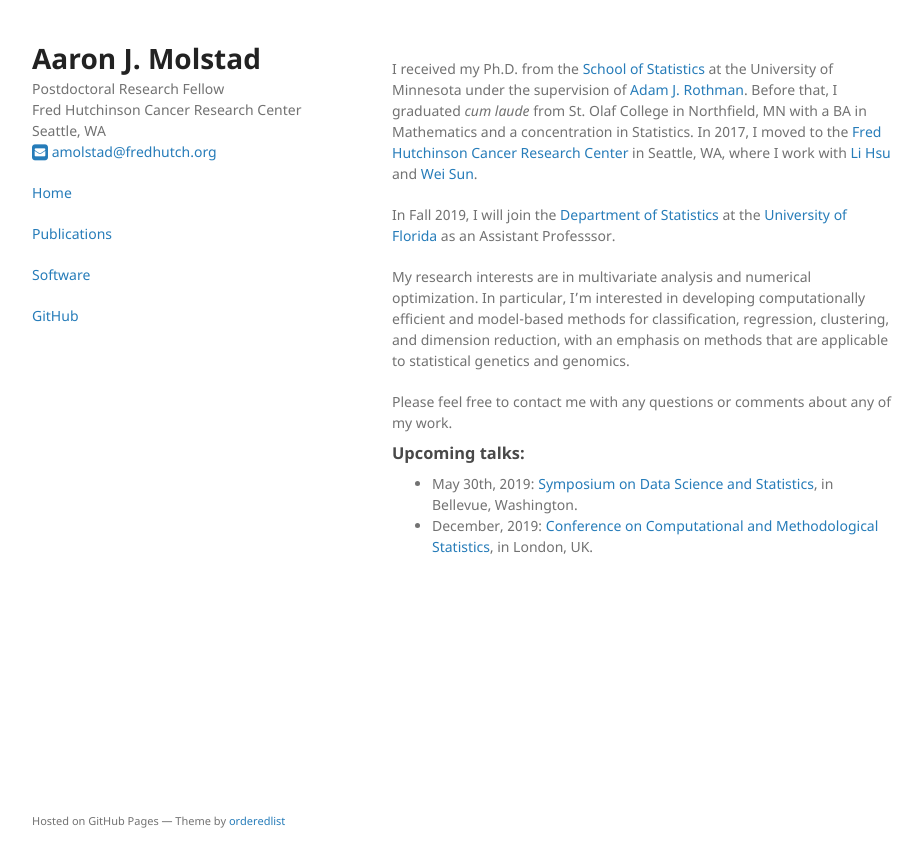
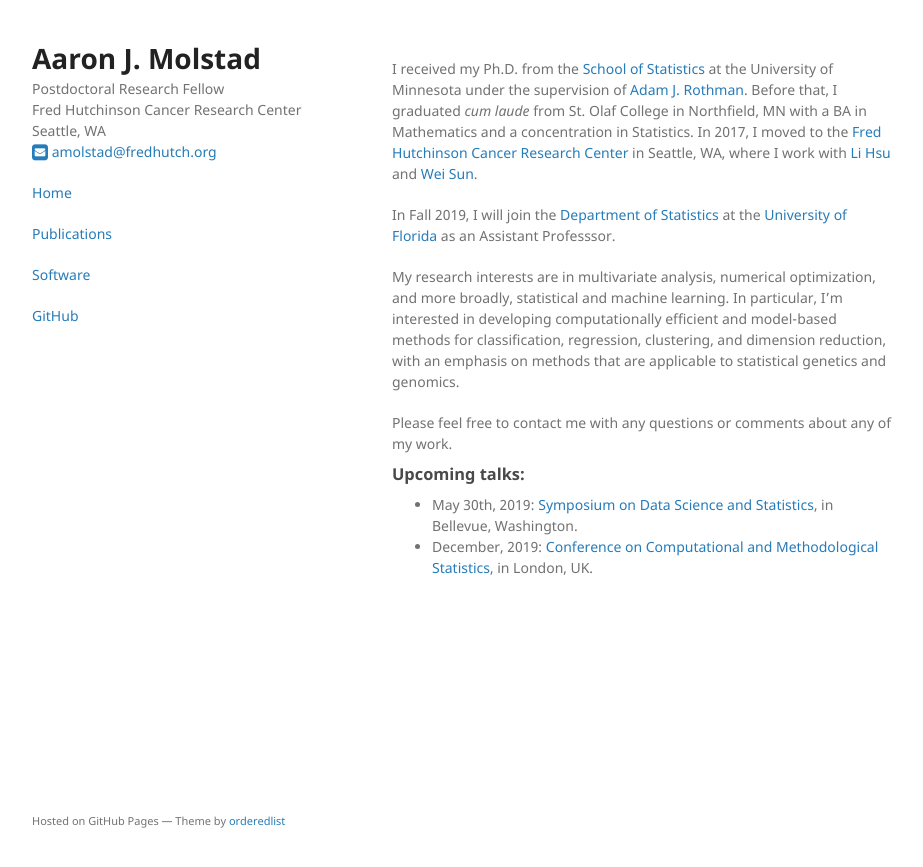
Before and after one commit to ajmolstad/ajmolstad.github.io, a Jekyll site: the page built from index.md, in a window 1280 px wide. Shown: the top 867 px of the page, without its empty margins (178-1101 px from the left). Built offline with Jekyll 4.4.1, drawn with Linux system fonts in a browser that asks for light colours.

Commit message:
Update index.md

```diff
--- a/index.md
+++ b/index.md
@@ -6,7 +6,7 @@ I received my Ph.D. from the [School of Statistics](http://stat.umn.edu) at the
 
 In Fall 2019, I will join the [Department of Statistics](http://stat.ufl.edu/) at the [University of Florida](http://www.ufl.edu/) as an Assistant Professsor.
 
-My research interests are in multivariate analysis and numerical optimization. In particular, I'm interested in developing  computationally efficient and model-based methods for classification, regression, clustering, and dimension reduction, with an emphasis on methods that are applicable to statistical genetics and genomics.
+My research interests are in multivariate analysis, numerical optimization, and more broadly, statistical and machine learning. In particular, I'm interested in developing  computationally efficient and model-based methods for classification, regression, clustering, and dimension reduction, with an emphasis on methods that are applicable to statistical genetics and genomics.
 
 Please feel free to contact me with any questions or comments about any of my work.
 
```
